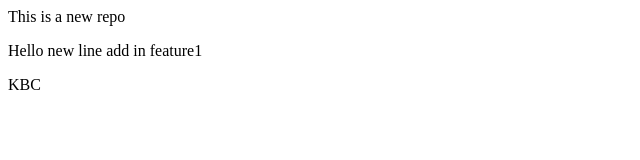
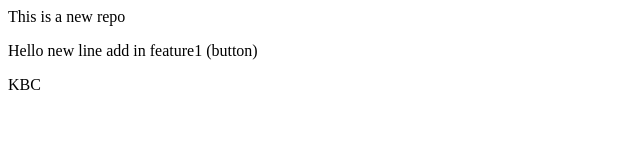
Before and after one commit to Jeel9779/localrepo, a plain HTML site: page index.html in a window 1280 px wide. Shown: the full height of the page, 0-640 px from the left. Drawn offline with Linux system fonts and the light colour scheme.

Commit message:
Add button

```diff
--- a/index.html
+++ b/index.html
@@ -1,3 +1,3 @@
 <p> This is a new repo</p>
-<p> Hello new line add in feature1</p>
+<p> Hello new line add in feature1 (button)</p>
 <p> KBC</p>
```
